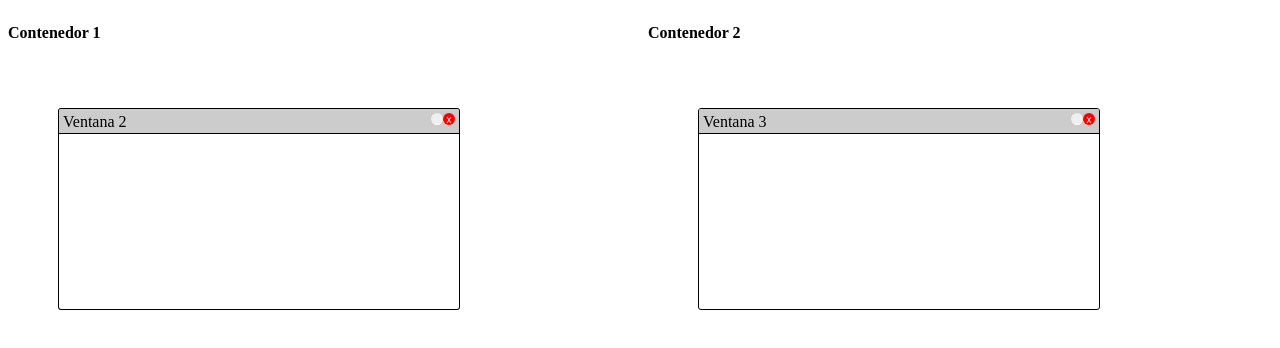
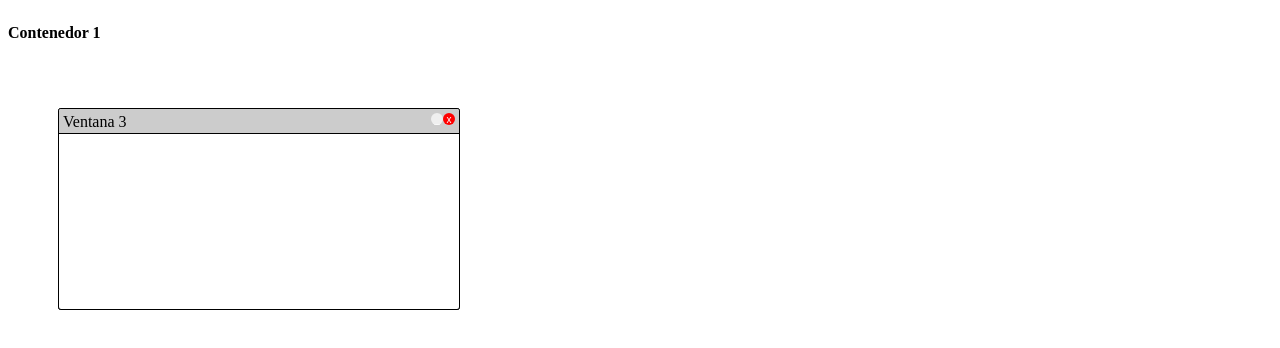
Before and after one commit to teoCasasbuenas/window-modal, a plain HTML site: page index.html in a window 1280 px wide. Drawn offline with nearby package versions, Linux system fonts and the light colour scheme; files that its build step writes are made by us from their sources; files whose address does not match are found by name.

```diff
--- a/css.css
+++ b/css/modal.component.css
@@ -83,7 +83,7 @@
 #contenedor,
 #contenedor2 {
     position: relative;
-    width: 50%;
+    width: 100%;
     height: 100%;
 }
 
--- a/index.html
+++ b/index.html
@@ -9,20 +9,17 @@
         <script src="https://code.jquery.com/jquery-1.12.0.min.js"></script>
         <script src="https://code.jquery.com/ui/1.11.4/jquery-ui.min.js"></script>
         <script src="modal.component.js" type="text/javascript"></script>
-        <link rel="stylesheet" href="css.css">
+        <link rel="stylesheet" href="modal.component.css">
         <title>Modal window</title>
     </head>
     <body class="font0">
         <div id="contenedor" class="inline-block">
             <h3 class="titulo">Contenedor 1</h3>
         </div>
-        <div id="contenedor2" class="inline-block">
-            <h3 class="titulo">Contenedor 2</h3>
-        </div>
         <script type="text/javascript">
         var modal1 = new Modal("Ventana 1", "contenedor"),
             modal2 = new Modal("Ventana 2", "contenedor"),
-            modal3 = new Modal("Ventana 3", "contenedor2");
+            modal3 = new Modal("Ventana 3", "contenedor");
         modal1.show();
         modal1.dragModal();
         modal2.show();
```
Also changed, not shown: js/modal.component.js (renamed from modal.component.js, +54 -6 lines), 1 other file.
